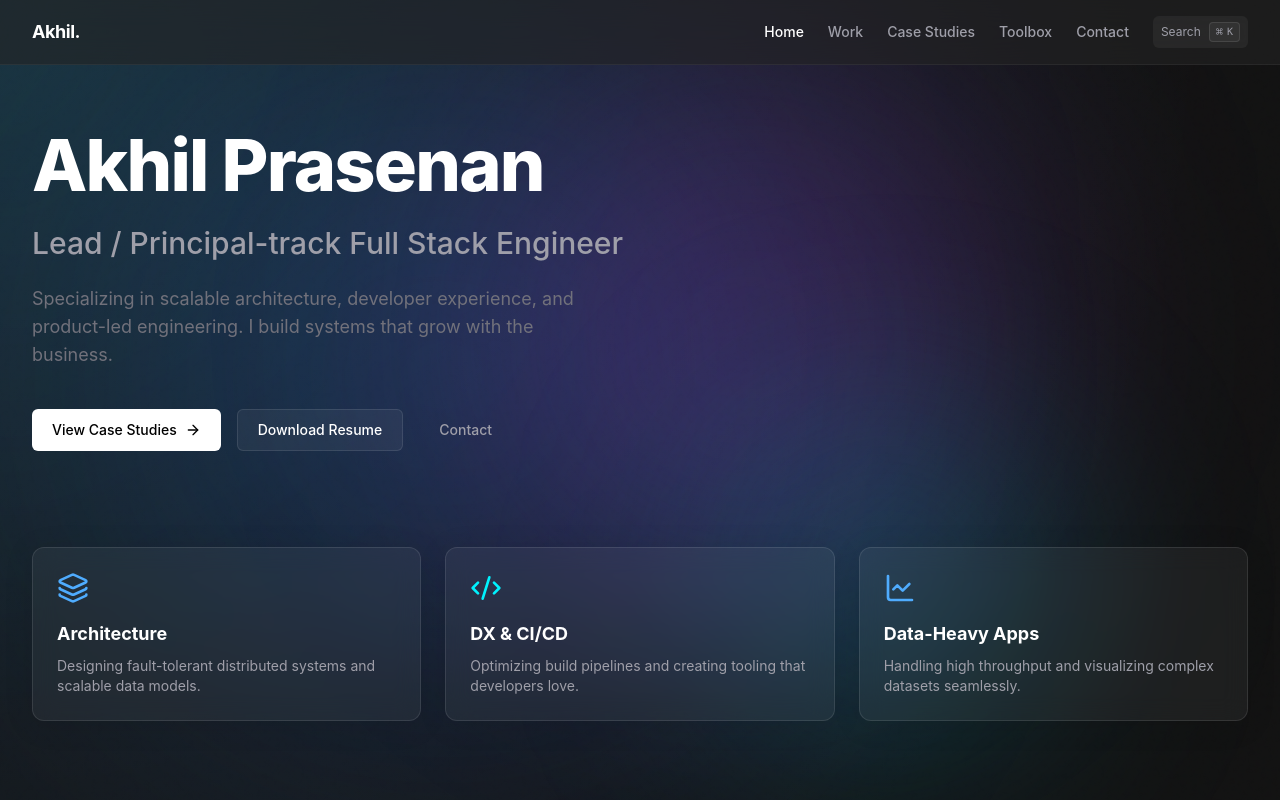
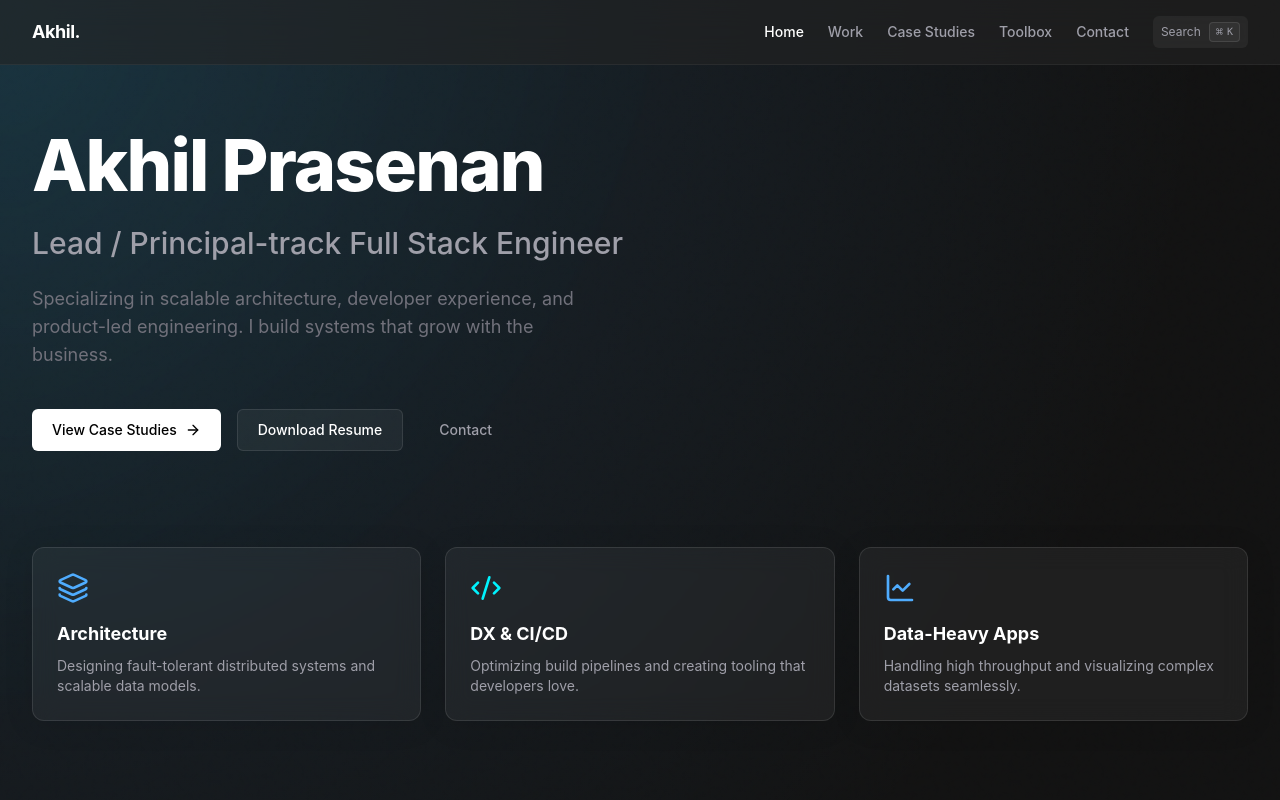
Before and after one commit to decodez/decodez.github.io, a React (Vite) app: page / in a window 1280 px wide. Shown: the top 800 px of the page. Built offline with nearby package versions, Linux system fonts and the light colour scheme.

Commit message:
style: make background shapes extremely subtle and slow

```diff
--- a/src/components/GradientBackground.tsx
+++ b/src/components/GradientBackground.tsx
@@ -64,7 +64,7 @@ export function GradientBackground() {
           repeat: Infinity,
           ease: "linear",
         }}
-        className="absolute top-[5%] left-[5%] h-[500px] w-[500px] rounded-full bg-blue-500/20 blur-[120px]"
+        className="absolute top-[5%] left-[5%] h-[500px] w-[500px] rounded-full bg-blue-500/08 blur-[180px]"
       />
 
       <motion.div
@@ -74,11 +74,11 @@ export function GradientBackground() {
           scale: [1, 0.9, 1.2, 1],
         }}
         transition={{
-          duration: 25,
+          duration: 40,
           repeat: Infinity,
           ease: "linear",
         }}
-        className="absolute bottom-[10%] right-[10%] h-[600px] w-[600px] rounded-full bg-purple-500/20 blur-[140px]"
+        className="absolute bottom-[10%] right-[10%] h-[600px] w-[600px] rounded-full bg-purple-500/08 blur-[200px]"
       />
 
       <motion.div
@@ -87,11 +87,11 @@ export function GradientBackground() {
           y: [0, 150, 80, 0],
         }}
         transition={{
-          duration: 15,
+          duration: 35,
           repeat: Infinity,
           ease: "linear",
         }}
-        className="absolute top-[30%] right-[20%] h-[400px] w-[400px] rounded-full bg-cyan-400/15 blur-[100px]"
+        className="absolute top-[30%] right-[20%] h-[400px] w-[400px] rounded-full bg-cyan-400/05 blur-[160px]"
       />
 
       {/* Noise Texture Overlay */}
```
